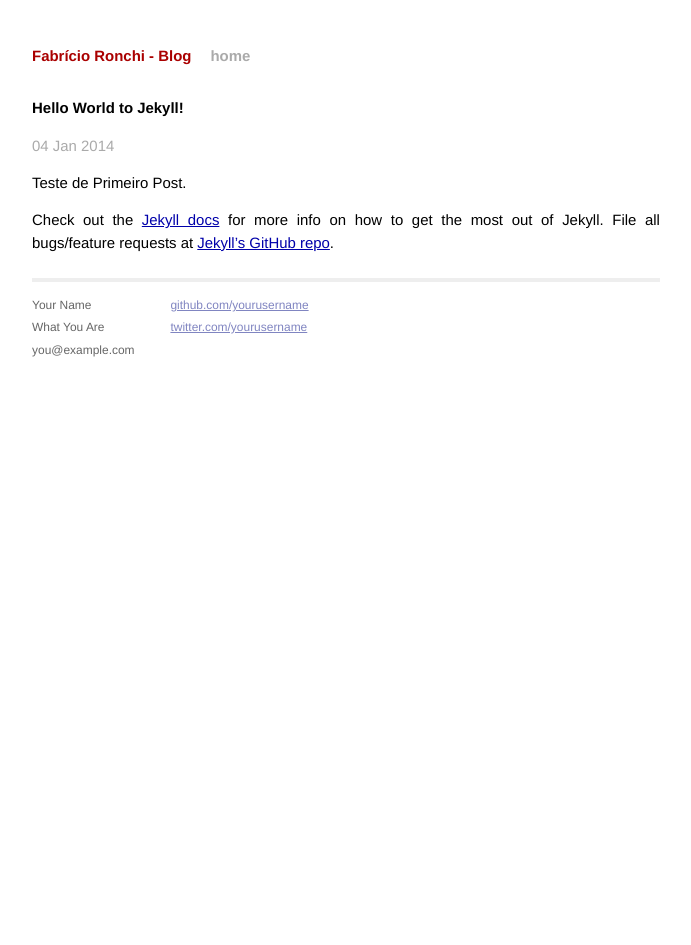
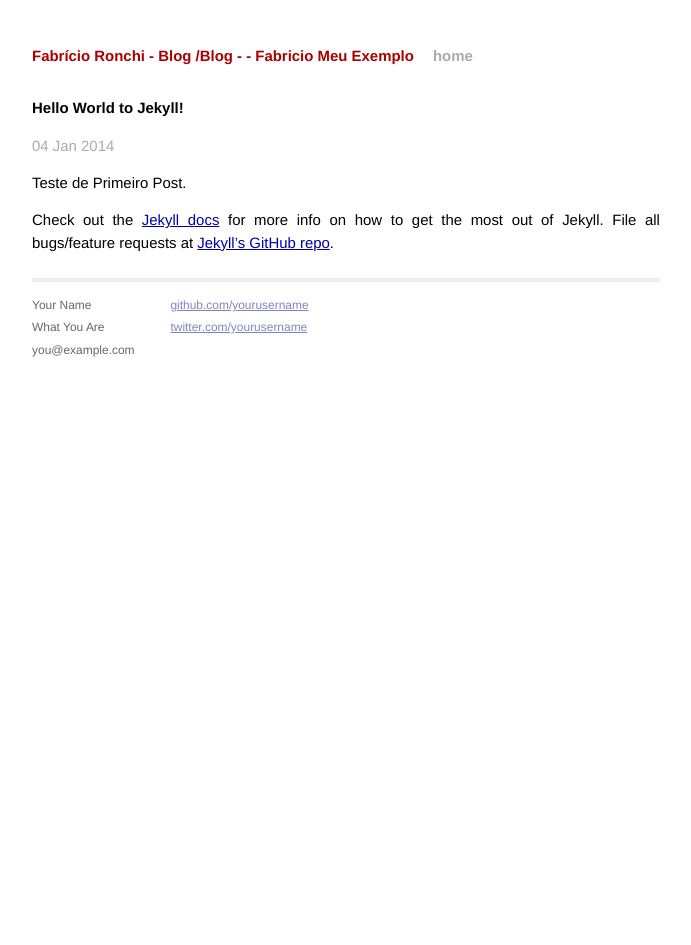
Before and after one commit to fabriciomrkonell/fabriciomrkonell, a Jekyll site: the page built from _posts/2014-01-04-welcome-to-jekyll.markdown, in a window 1280 px wide. Shown: the whole page, without its empty margins (294-985 px from the left). Built offline with Jekyll 4.4.1, drawn with Linux system fonts in a browser that asks for light colours; Markdown is read by kramdown in place of the engine named in the settings.

Commit message:
Corrigindo URL - Bugs2

```diff
--- a/_layouts/default.html
+++ b/_layouts/default.html
@@ -18,6 +18,7 @@
         <div class="site">
           <div class="header">
             <h1 class="title"><a href="{{ site.baseurl }}">{{ site.name }}</a></h1>
+            <h1 class="title"><a href="{{ site.baseurl }}">{{ site.baseurl }} - - Fabricio Meu Exemplo</a></h1>
             <a class="extra" href="{{ site.baseurl }}">home</a>
           </div>
 
```
